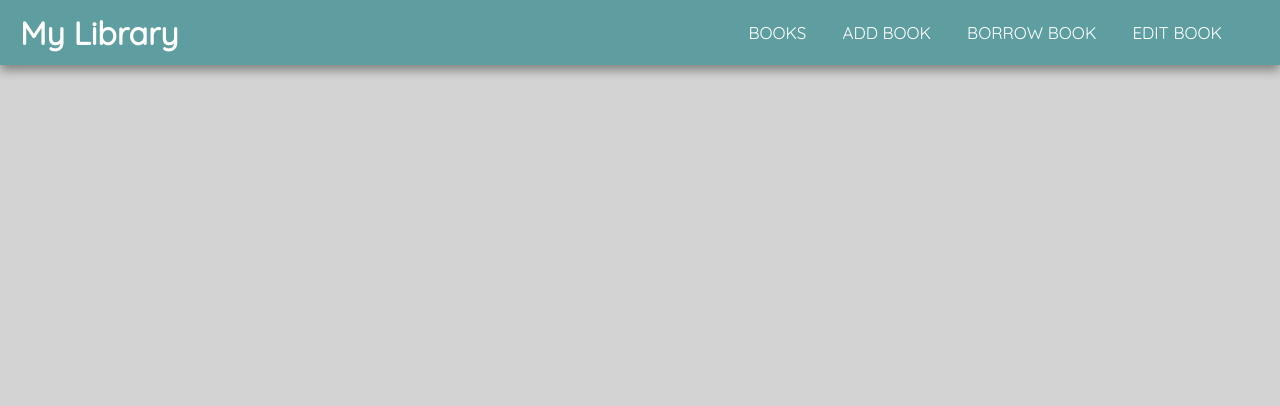
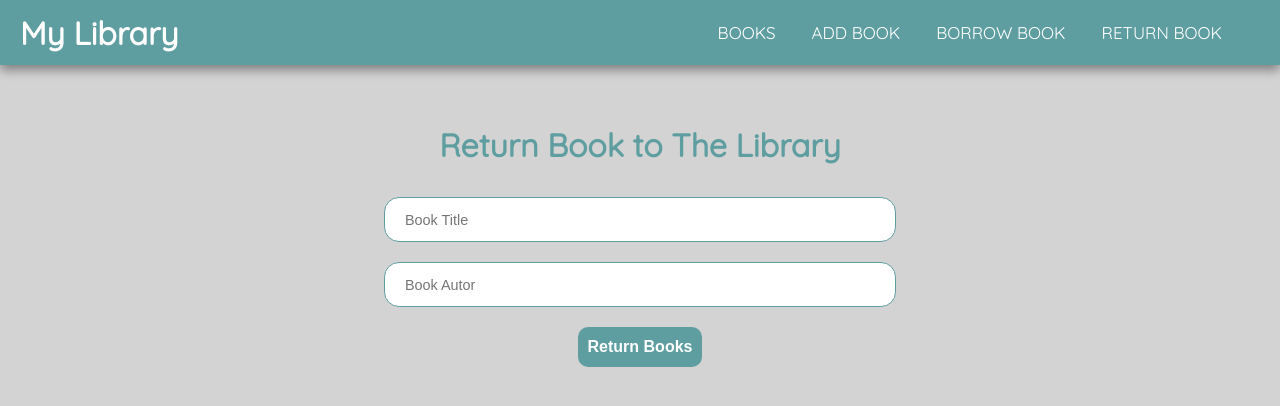
Before and after one commit to felixNT0/library, a React (Create React App) app: page /return-book in a window 1280 px wide. Shown: the top 406 px of the page. Built offline with nearby package versions, Linux system fonts and the light colour scheme.

Commit message:
apply style to the component (#4)

```diff
--- a/src/App.js
+++ b/src/App.js
@@ -7,6 +7,7 @@ import BookList from "./pages/BookList/BookList";
 import NavBar from "./components/NavBar/NavBar";
 import Home from "./pages/Home";
 import BookDetail from "./pages/BookDetail/BookDetail";
+import ReturnBook from "./pages/ReturnBook/ReturnBook";
 
 function App() {
   return (
@@ -18,8 +19,8 @@ function App() {
           <Route path="/book/:id" element={<BookDetail />} />
           <Route path="/add-book" element={<AddBook />} />
           <Route path="/borrow-book" element={<BorrowBooks />} />
-          <Route path="/edit-book" element={<EditBooks />} />
           <Route path="/book-list" element={<BookList />} />
+          <Route path="/return-book" element={<ReturnBook />} />
         </Routes>
       </div>
     </Router>
--- a/src/components/NavBar/NavBar.js
+++ b/src/components/NavBar/NavBar.js
@@ -25,8 +25,8 @@ function NavBar() {
           </Link>
         </li>
         <li>
-          <Link className="btn" to="/edit-book">
-            Edit Book
+          <Link className="btn" to="/return-book">
+            Return Book
           </Link>
         </li>
       </div>
--- a/src/pages/BookDetail/BookDetail.js
+++ b/src/pages/BookDetail/BookDetail.js
@@ -1,18 +1,35 @@
 import { useNavigate, useParams } from "react-router";
 import styles from "./BookDetail.module.css";
+import { useState, useEffect } from "react";
 import { getBooksFromLocalStorage } from "../../service/getBooksFromLocalStorage";
+import EditBooks from "../../pages/EditBooks/EditBook";
 
 export default function BookDetail() {
   const { id } = useParams();
-  const books = getBooksFromLocalStorage();
-  const book = books.find((book) => book.id === id);
-  const bookIndex = books.findIndex((item) => item.title === book.title);
+
+  const [book, setBook] = useState();
+  // const book = books.find((book) => book.id === id);
   const navigate = useNavigate();
-  const handleDeleteBook = () => {
+
+  const handleDeletBook = () => {
+    const books = getBooksFromLocalStorage();
+    const bookIndex = books.findIndex((book) => book.title === book.title);
     books.splice(bookIndex, 1);
     localStorage.setItem("books", JSON.stringify(books));
     navigate("/book-list");
   };
+
+  function handleGetBooks() {
+    const books = getBooksFromLocalStorage();
+    let book = books.find((book) => book.id === id);
+    console.log(book);
+    setBook(book);
+  }
+
+  useEffect(() => {
+    handleGetBooks();
+  }, []);
+
   return (
     <div className={styles.root}>
       <h2 className={styles.title}>{book?.title}</h2>
@@ -28,6 +45,7 @@ export default function BookDetail() {
           DeleteBook
         </button>
       </div>{" "}
+      {book && <EditBooks book={book} onUpdate={handleGetBooks} />}
     </div>
   );
 }
--- /dev/null
+++ b/src/pages/EditBooks/EditBook.js
@@ -0,0 +1,79 @@
+import { useParams } from "react-router";
+import React, { useState } from "react";
+import { getBooksFromLocalStorage } from "../../service/getBooksFromLocalStorage";
+import styles from "./EditBook.module.css";
+
+export default function EditBook({ book, onUpdate }) {
+  const { id, title, author } = book;
+  const [edit, setEdit] = useState(false);
+  const [value, setValue] = useState({
+    title: title,
+    author: author,
+  });
+  const [updated, setUpdated] = useState(false);
+
+  const handleChange = (event) => {
+    setValue((prev) => ({ ...prev, [event.target.name]: event.target.value }));
+  };
+
+  const handleSubmit = (e) => {
+    e.preventDefault();
+    let books = getBooksFromLocalStorage();
+
+    const bookIndex = books.findIndex((book) => book.id === id);
+
+    books[bookIndex].title = value.title;
+    books[bookIndex].author = value.author;
+
+    localStorage.setItem("books", JSON.stringify(books));
+    onUpdate();
+
+    setUpdated(true);
+    setEdit(false);
+  };
+
+  return (
+    <div>
+      <br />
+      <button className={styles.click} onClick={() => setEdit(!edit)}>
+        Edit Book <i className="fas fa-edit"></i>
+      </button>
+
+      {edit && (
+        <div>
+          <h3 className={styles.h3}>Edit book in Library</h3>
+          {updated && (
+            <p>You have successfully update the book in the library</p>
+          )}
+
+          <form className={styles.form} onSubmit={handleSubmit}>
+            <div className={styles.root}>
+              <input
+                className={styles.input}
+                type="text"
+                placeholder="Book Title"
+                onChange={handleChange}
+                name="title"
+                defaultValue={book.title}
+                // value={data}
+              />
+              <input
+                className={styles.input}
+                type="text"
+                placeholder="Book Autor"
+                onChange={handleChange}
+                name="author"
+                defaultValue={book.author}
+                //  value={data}
+              />
+
+              <button className={styles.button} type="submit">
+                Update the Edited Book
+              </button>
+            </div>
+          </form>
+        </div>
+      )}
+    </div>
+  );
+}
--- /dev/null
+++ b/src/pages/EditBooks/EditBook.module.css
@@ -0,0 +1,56 @@
+.root {
+  width: 350px;
+  box-sizing: border-box;
+  padding: 20px;
+  text-align: center;
+  margin-top: 15px;
+}
+
+.form {
+  align-items: center;
+  display: flex;
+  justify-content: center;
+}
+
+.input {
+  display: block;
+  width: 100%;
+  padding: 20px;
+  border-radius: 10px;
+  margin-bottom: 20px;
+  border: 1px solid cadetblue;
+}
+
+.h3 {
+     margin-top: 25px;
+  color: cadetblue;
+}
+
+.button {
+  height: 50px;
+  padding: 0px 20px;
+  background-color: cadetblue;
+  border: none;
+  outline: none;
+  border-radius: 5px;
+  color: #fff;
+}
+
+.button:hover {
+  background-color: whitesmoke;
+  color: cadetblue;
+  border: 1px solid cadetblue;
+}
+.click {
+     border: none;
+  outline: none;
+  background-color: cadetblue;
+  border-radius: 5px;
+  color: #fff;
+}
+
+.click:hover {
+  background-color: whitesmoke;
+  color: cadetblue;
+  border: 1px solid cadetblue;
+}
--- /dev/null
+++ b/src/pages/ReturnBook/ReturnBook.js
@@ -0,0 +1,72 @@
+import React, { useState } from "react";
+import styles from "./ReturnBook.module.css";
+import { getBooksFromLocalStorage } from "../../service/getBooksFromLocalStorage";
+
+function ReturnBook() {
+  const [add, setAdd] = useState(false);
+  const [value, setValue] = useState({
+    title: "",
+    author: "",
+  });
+
+  const handleChange = (event) => {
+    setValue((prev) => ({ ...prev, [event.target.name]: event.target.value }));
+  };
+
+  const handleSubmit = (event) => {
+    event.preventDefault();
+    let books = getBooksFromLocalStorage();
+    const bookTitleIndex = books.findIndex(
+      (item) => item.title === value.title
+    );
+    const bookFindTitle = books.find(
+      (item) => item.title.toLower() === value.title
+    );
+    const bookFindAuthor = books.find(
+      (item) => item.author.toLower() === value.author
+    );
+
+    if (bookFindTitle && bookFindAuthor) {
+      books.splice(bookTitleIndex, 1);
+
+      localStorage.setItem("books", JSON.stringify(books));
+      setValue({
+        title: "",
+        author: "",
+      });
+      setAdd("You have just successfully borrow a book from the library");
+    } else if (!bookFindTitle) {
+      setAdd("book not found");
+    } else {
+      setAdd("author not found");
+    }
+  };
+
+  return (
+    <div className={styles.root}>
+      <h3 className={styles.headerText}>Return Book to The Library</h3>
+      <p className={styles.report}>{add}</p>
+      <form onSubmit={handleSubmit}>
+        <input
+          className={styles.input}
+          type="text"
+          placeholder="Book Title"
+          onChange={handleChange}
+          name="title"
+        />
+        <input
+          className={styles.input}
+          type="text"
+          placeholder="Book Autor"
+          onChange={handleChange}
+          name="author"
+        />
+        <button className={styles.submit} type="submit">
+          Return Books
+        </button>
+      </form>
+    </div>
+  );
+}
+
+export default ReturnBook;
--- /dev/null
+++ b/src/pages/ReturnBook/ReturnBook.module.css
@@ -0,0 +1,35 @@
+.root {
+  align-items: center;
+  margin-top: 60px;
+}
+.headerText {
+  font-size: 2em;
+}
+.report {
+  font-weight: bold;
+  font-size: 1.5em;
+  color: rgb(15, 128, 15);
+}
+.input {
+  display: block;
+  margin: 10px auto 20px auto;
+  border: 1px solid cadetblue;
+  height: 45px;
+  width: 40%;
+  outline: none;
+  border-radius: 15px;
+  padding-left: 20px;
+  font-size: 0.9em;
+}
+.submit {
+  display: block;
+  margin: 10px auto;
+  height: 40px;
+  border-radius: 10px;
+  padding: 0 10px 0 10px;
+  border: none;
+  background-color: cadetblue;
+  color: white;
+  font-size: 1em;
+  font-weight: bold;
+}
```
Also changed, not shown: src/service/getBooksFromLocalStorage.js (line endings or trailing spaces), 2 other files (tests, documents, lock files or other folders).
